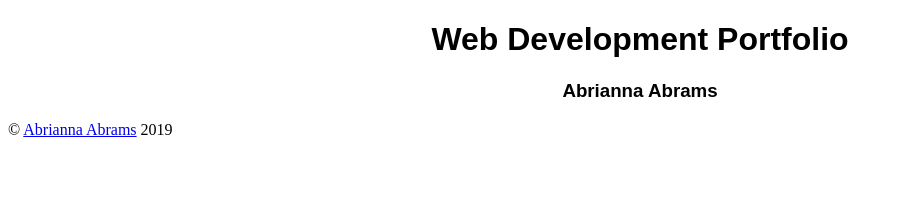
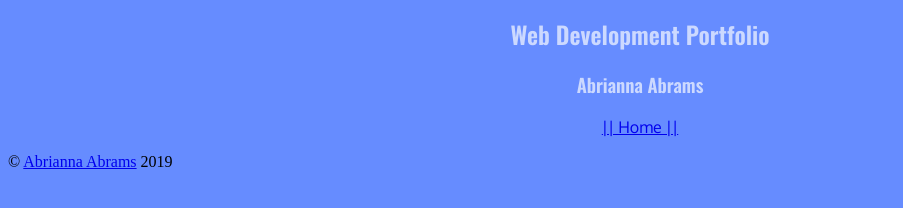
Before and after one commit to abriabrams2001/abriabrams2001.github.io, a plain HTML site: page index.html in a window 1280 px wide. Shown: the whole page, without its empty margins (0-903 px from the left). Drawn offline with nearby package versions, Linux system fonts and the light colour scheme; files that its build step writes are made by us from their sources.

Commit message:
index.html edits (3)

```diff
--- a/index.html
+++ b/index.html
@@ -3,13 +3,20 @@
 <head>
   <title>Portfolio</title>
   <meta charset="utf-8">
-  <link rel="stylesheet" href="stylesheets/styles.css" />
+  <link rel="stylesheet" href="styles.css" />
+  <link href="https://fonts.googleapis.com/css?family=Oswald:600|Oxygen&display=swap" rel="stylesheet">
 </head>
 <body>
+  <header>
+    <h1>Web Development Portfolio</h1>
+    <h3>Abrianna Abrams</h3>
+    <nav>
+      <a link href="index.html">|| Home ||</a>
+      <!-- <a link href> Resume ||</a> -->
+    </nav>
+  </header>
   <div class="container">
-  <h1>Web Development Portfolio</h1>
-  <h3>Abrianna Abrams</h3>
-</div>
+  </div>
 <footer>
   <p> &copy; <a href="mailto:abriabrams2001@gmail.com?subject=Contact Me">Abrianna Abrams</a> 2019</p>
 </footer>
--- a/styles.css
+++ b/styles.css
@@ -3,8 +3,21 @@
 Author: Abri Abrams
 File: styles.css
 */
-h1, h3 {
+body{
+  background-color: #668cff;
+}
+
+header{
   font-family: 'Oswald', sans-serif;
+  text-align: center;
+  color: #ccd9ff;
+}
+h1 {
+  font-size: 1.5em;
+}
+
+nav {
+  font-family: 'Oxygen', sans-serif;
   text-align: center;
 }
 
```
